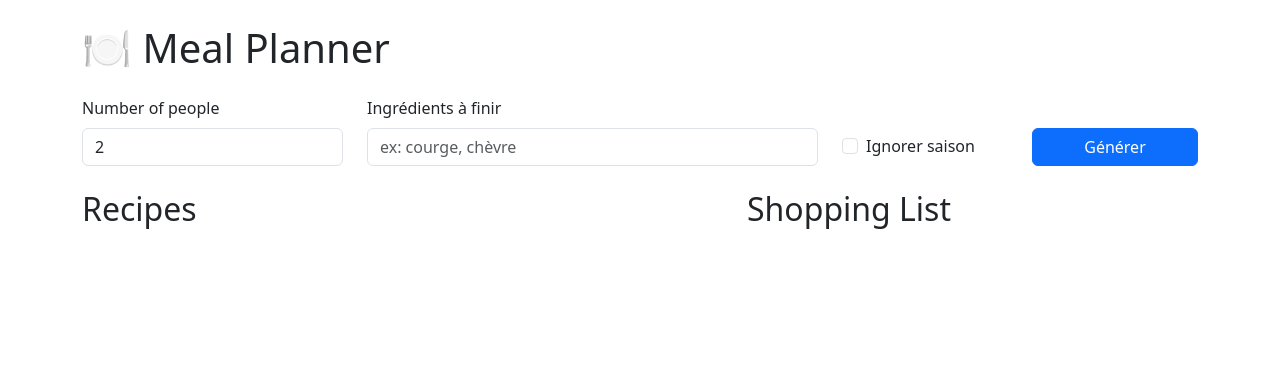
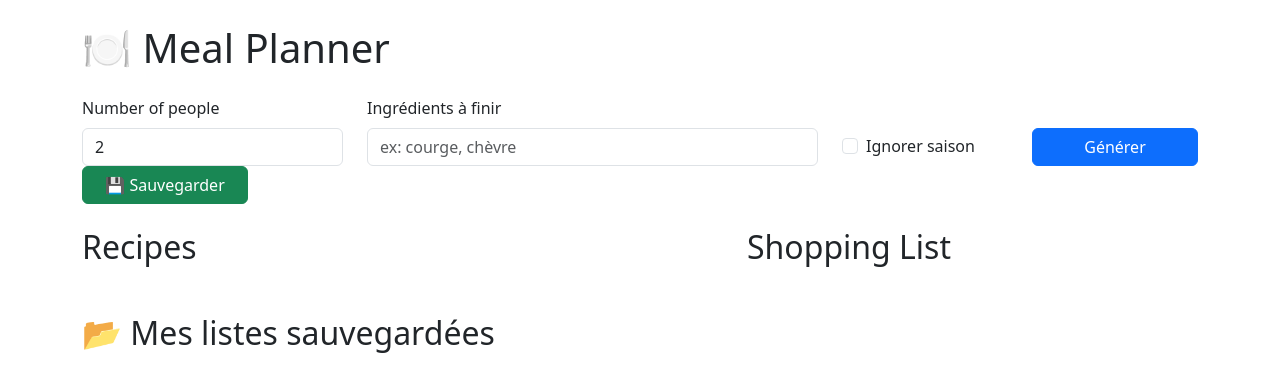
Before and after one commit to beussey/Meal-Planner, a website: page public/index.html in a window 1280 px wide. Drawn offline with nearby package versions, Linux system fonts and the light colour scheme; no server answers.

Commit message:
Update index.html

```diff
--- a/public/index.html
+++ b/public/index.html
@@ -68,6 +68,11 @@
           Générer
         </button>
       </div>
+      <div class="col-md-2 d-flex align-items-end">
+  <button onclick="saveSelectedRecipes()" class="btn btn-success w-100">
+    💾 Sauvegarder
+  </button>
+</div>
 
     </div>
 
@@ -76,6 +81,12 @@
       <div class="col-lg-7">
         <h2 class="mb-3">Recipes</h2>
         <div id="recipes"></div>
+        <div class="row mt-5">
+  <div class="col-12">
+    <h2 class="mb-3">📂 Mes listes sauvegardées</h2>
+    <div id="saved-lists"></div>
+  </div>
+</div>
       </div>
 
       <!-- SHOPPING LIST -->
```
